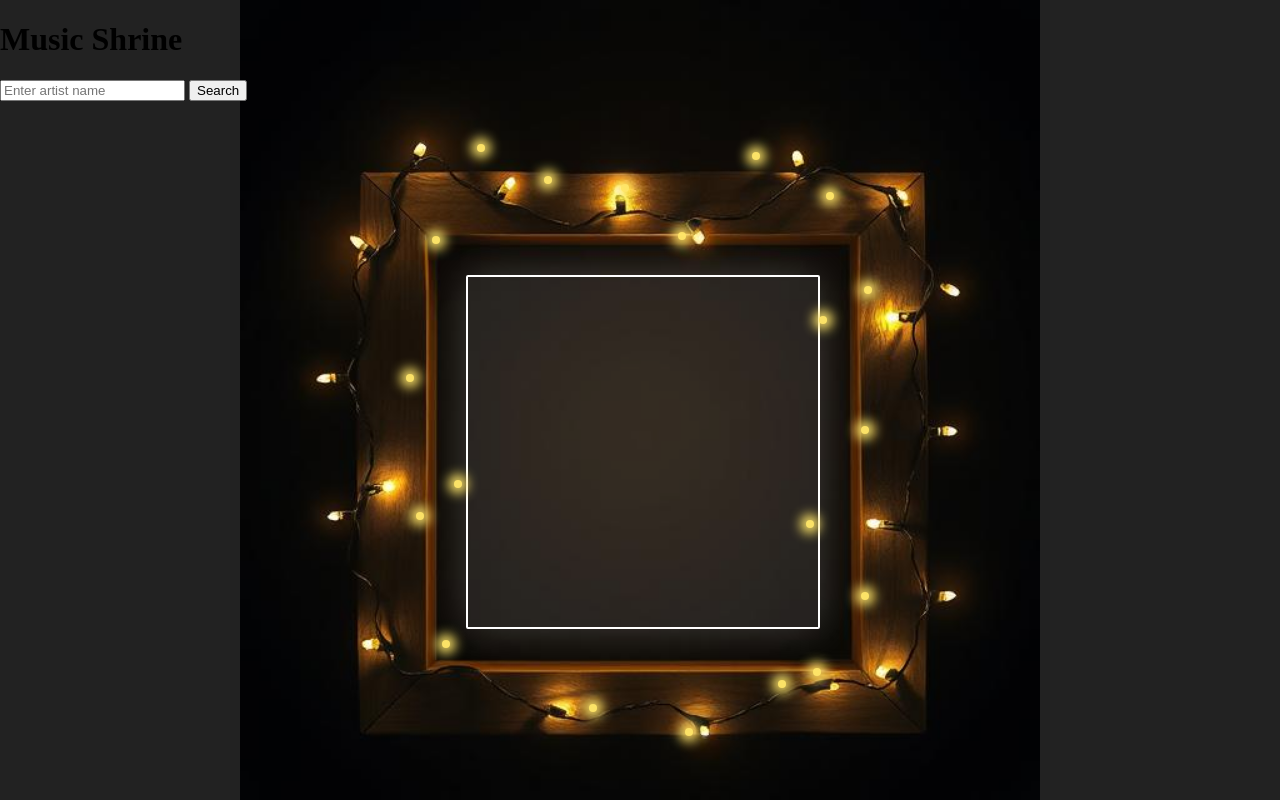
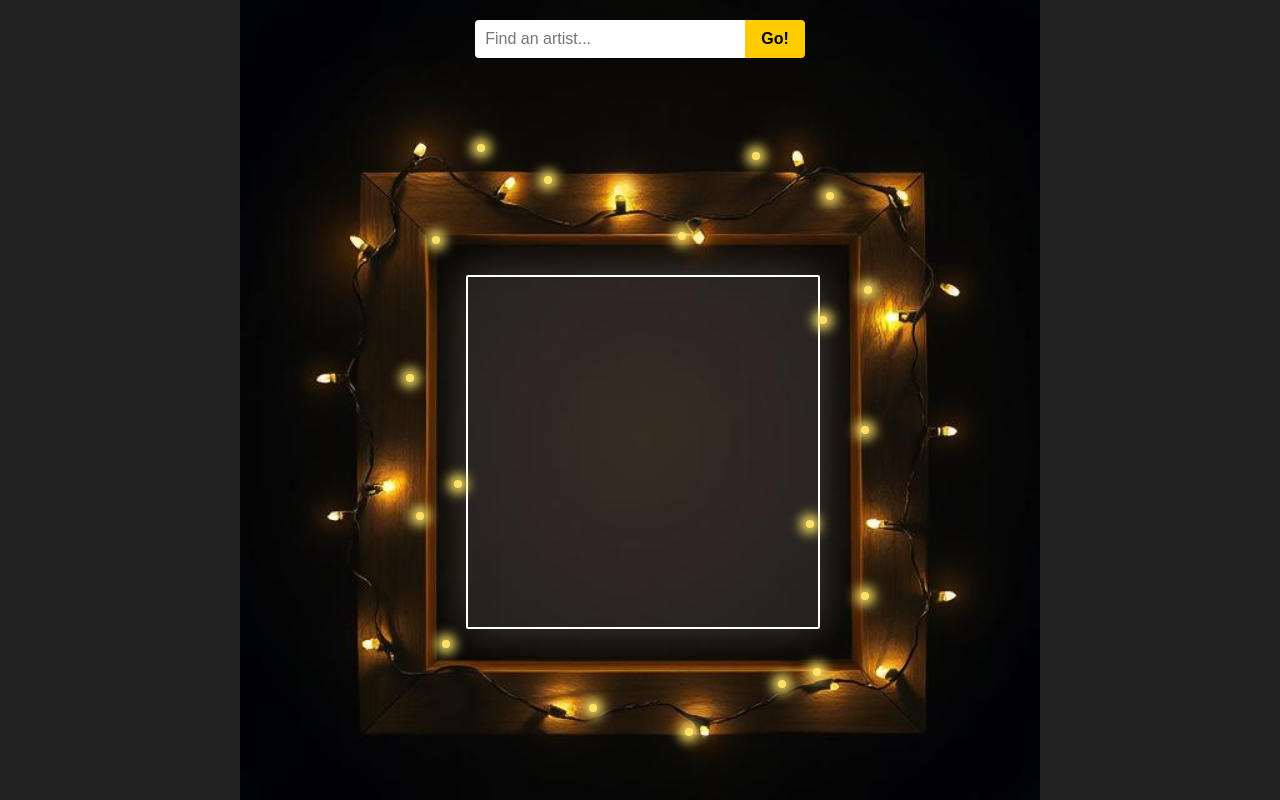
Before and after one commit to jaimewongly/music-shrine, a plain HTML site: page index.html in a window 1280 px wide. Drawn offline with Linux system fonts and the light colour scheme.

Commit message:
Changed button and more cleanup

```diff
--- a/api/deezer.js
+++ b/api/deezer.js
@@ -1,10 +1,8 @@
 export default async function handler(req, res) {
   const { query } = req.query;
-
   if (!query) {
     return res.status(400).json({ error: "Missing 'query' parameter" });
   }
-
   try {
     const deezerRes = await fetch(
       `https://api.deezer.com/search?q=${encodeURIComponent(query)}`
--- a/api/token.js
+++ b/api/token.js
@@ -1,9 +1,7 @@
 export default async function handler(req, res) {
   const client_id = process.env.SPOTIFY_CLIENT_ID;
   const client_secret = process.env.SPOTIFY_CLIENT_SECRET;
-
   const auth = Buffer.from(`${client_id}:${client_secret}`).toString("base64");
-
   const response = await fetch("https://accounts.spotify.com/api/token", {
     method: "POST",
     headers: {
@@ -12,9 +10,7 @@ export default async function handler(req, res) {
     },
     body: "grant_type=client_credentials",
   });
-
   const data = await response.json();
-
   if (data.access_token) {
     res.status(200).json({ token: data.access_token });
   } else {
--- a/index.html
+++ b/index.html
@@ -7,13 +7,13 @@
     <link rel="stylesheet" href="styles.css" />
   </head>
   <body>
-    <header>
-      <h1>Music Shrine</h1>
-    </header>
+    <header></header>
     <main>
       <div class="light-overlay"></div>
-      <input id="artist-input" type="text" placeholder="Enter artist name" />
-      <button onclick="submitArtist()">Search</button>
+      <div class="search-bar">
+        <input type="text" id="artist-input" placeholder="Find an artist..." />
+        <button id="search-btn" onclick="submitArtist()">Go!</button>
+      </div>
       <div id="album-placeholder"></div>
     </main>
     <script src="script.js"></script>
--- a/script.js
+++ b/script.js
@@ -54,7 +54,6 @@ async function submitArtist() {
     return;
   }
   fetchAlbums(artistId, token);
-  //fetchTracks(artistId, token);
   fetchDeezerTracks(artistName);
 }
 
--- a/styles.css
+++ b/styles.css
@@ -103,3 +103,32 @@ body {
     box-shadow: 0 0 4px 1px currentColor;
   }
 }
+
+.search-bar {
+  display: flex;
+  justify-content: center;
+  margin-top: 20px;
+}
+
+#artist-input {
+  padding: 10px;
+  border: none;
+  border-radius: 4px 0 0 4px;
+  font-size: 16px;
+  width: 250px;
+}
+
+#search-btn {
+  padding: 10px 16px;
+  background-color: #ffcc00;
+  border: none;
+  border-radius: 0 4px 4px 0;
+  font-size: 16px;
+  cursor: pointer;
+  font-weight: bold;
+  transition: background-color 0.3s;
+}
+
+#search-btn:hover {
+  background-color: #ffaa00;
+}
```
